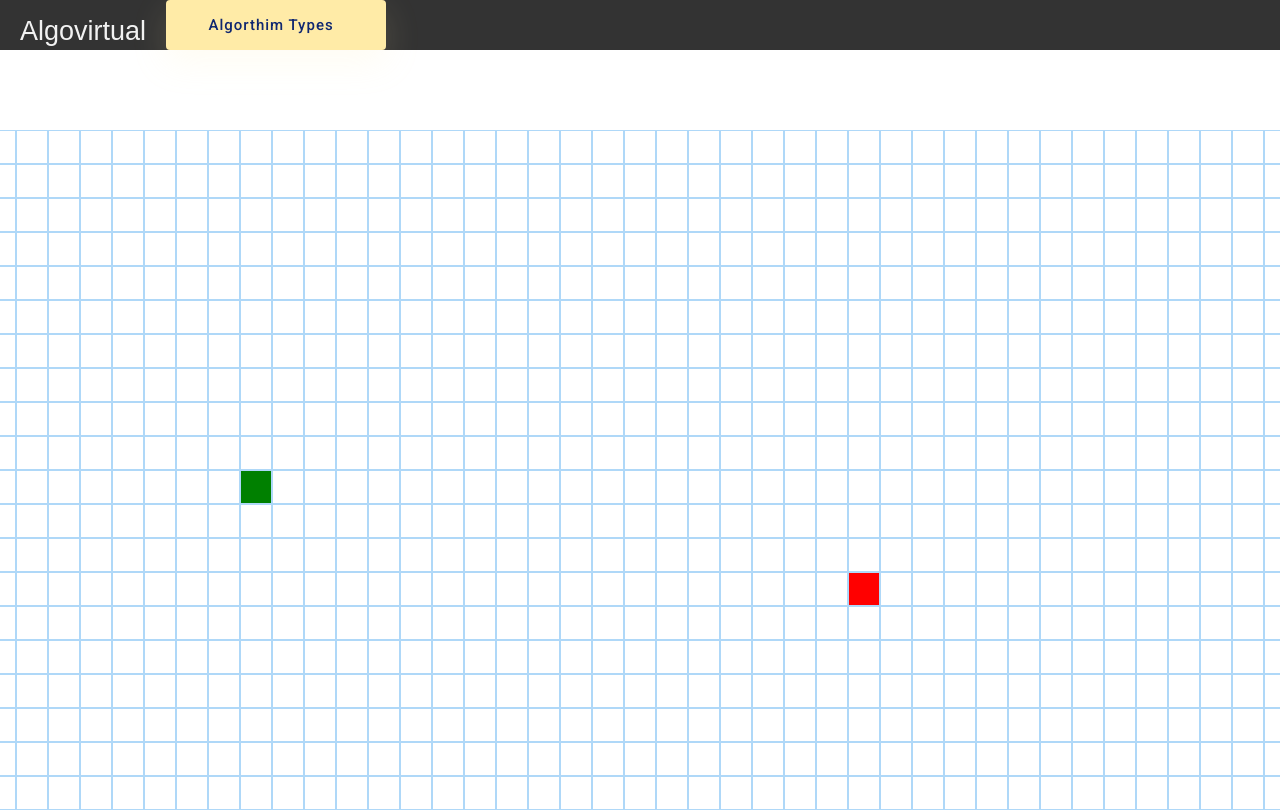
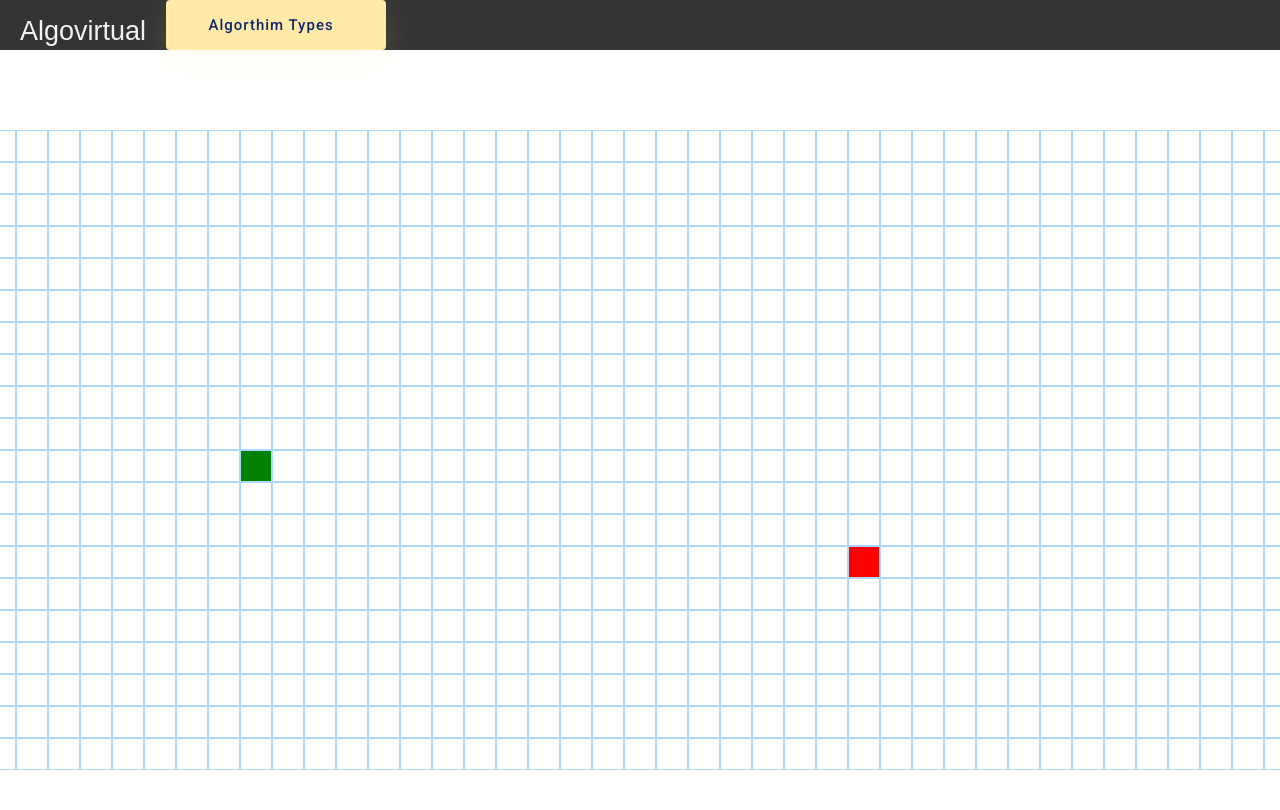
Before and after one commit to seydobassam/algovisual, a Vue app: page / in a window 1280 px wide. Built offline with nearby package versions, Linux system fonts and the light colour scheme.

Commit message:
change node size

```diff
--- a/src/widgets/nodeWidget.vue
+++ b/src/widgets/nodeWidget.vue
@@ -35,7 +35,7 @@ export default {
 <style>
 .node {
   width: 30px;
-  height: 32px;
+  height: 30px;
   outline: 1px solid rgb(175, 216, 248);
 }
 
```
